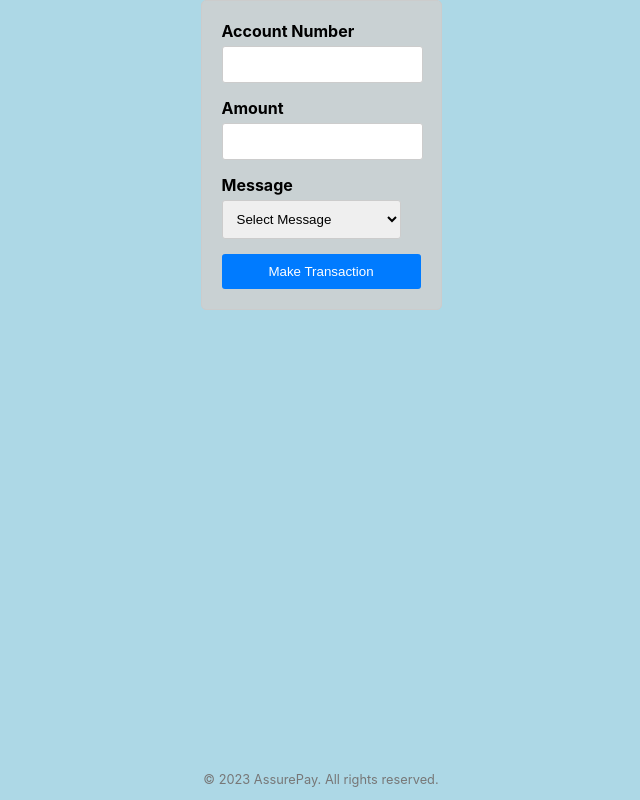
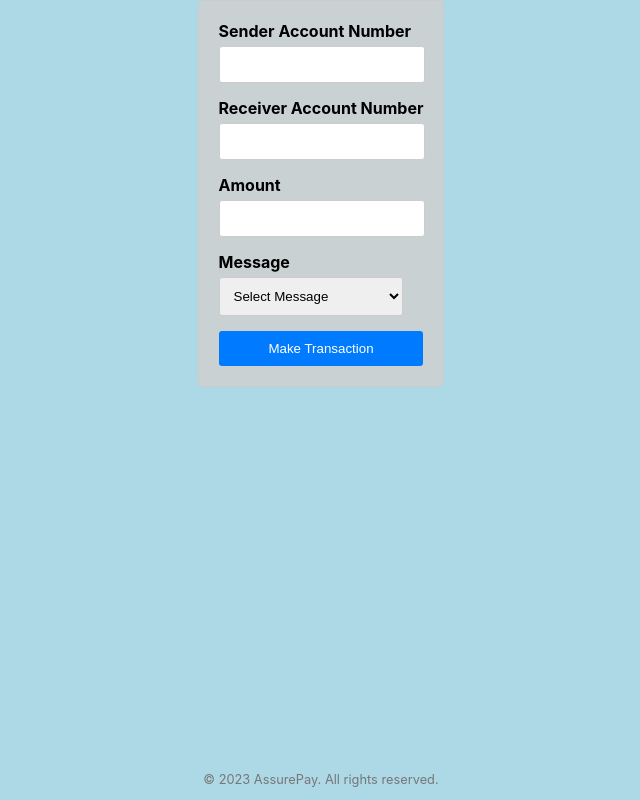
Before and after one commit to shani34/AssurePay, a React (Create React App) app in the folder frontend/assure-pay/: page /transaction in a window 1280 px wide. Shown: the whole page, without its empty margins (319-959 px from the left). Built offline with nearby package versions, Linux system fonts and the light colour scheme; sample sign-in values are in the browser's storage.

Commit message:
updated transaction form

```diff
--- a/frontend/assure-pay/src/components/transaction.js
+++ b/frontend/assure-pay/src/components/transaction.js
@@ -7,7 +7,8 @@ import axios from "../api/axios";
 
 const Transaction=()=>{
 
-    const[accountNumber, setAccountNumber]=useState('');;
+    const[SenderaccountNumber, setSenderAccountNumber]=useState('');;
+    const[RecieveraccountNumber, setRecieverAccountNumber]=useState('');;
     const[amount, setAmount]=useState('');;
     const[message, setMessage]=useState('');
     const messages=["withdraw","credit"];
@@ -15,7 +16,8 @@ const Transaction=()=>{
         e.preventDefault();
             try{
             const data=JSON.stringify({
-                accountNumber: parseInt(accountNumber),
+                sender: parseInt(SenderaccountNumber),
+                receiver: parseInt(RecieveraccountNumber),
                 amount: parseFloat(amount),
                 message: message
             })
@@ -25,9 +27,11 @@ const Transaction=()=>{
 
             console.log((response).data)
             //removing the value
-            setAccountNumber('');
+            setSenderAccountNumber('');
             setAmount('');
             setMessage('');
+            setRecieverAccountNumber('');
+
         }catch(error){
 
             console.log(error)
@@ -40,11 +44,19 @@ const Transaction=()=>{
              <div className={CreateForm.createAccountForm}>
                 <form onSubmit={handleSubmit}>
                 <div>
-                <label> Account Number</label>
+                <label> Sender Account Number</label>
                 <input
                   type="number"
-                  value={accountNumber}
-                  onChange={(e)=>setAccountNumber(e.target.value)}
+                  value={SenderaccountNumber}
+                  onChange={(e)=>setSenderAccountNumber(e.target.value)}
+                />
+                </div>
+                <div>
+                <label> Receiver Account Number</label>
+                <input
+                  type="number"
+                  value={RecieveraccountNumber}
+                  onChange={(e)=>setRecieverAccountNumber(e.target.value)}
                 />
                 </div>
                 <div>
--- a/frontend/assure-pay/src/components/welcome.js
+++ b/frontend/assure-pay/src/components/welcome.js
@@ -23,10 +23,10 @@ const Welcome = () => {
       });
   }, []);
 
-const Logout=async (e) =>{
-  e.preventDefaukt();
-  localStorage.setItem('login',false);
+function Logout(){
+  localStorage.setItem('login', null);
 }
+
   return (
 
     <div className={styles.welcome}>
```
Also changed, not shown: 1 other file (tests, documents, lock files or other folders).
